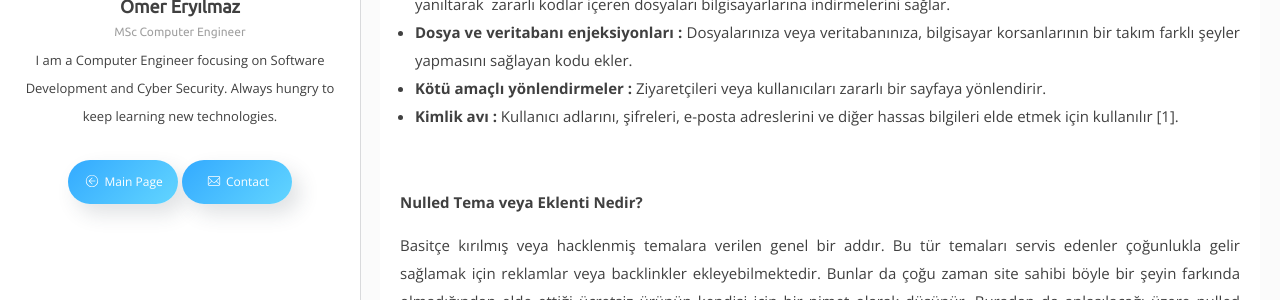
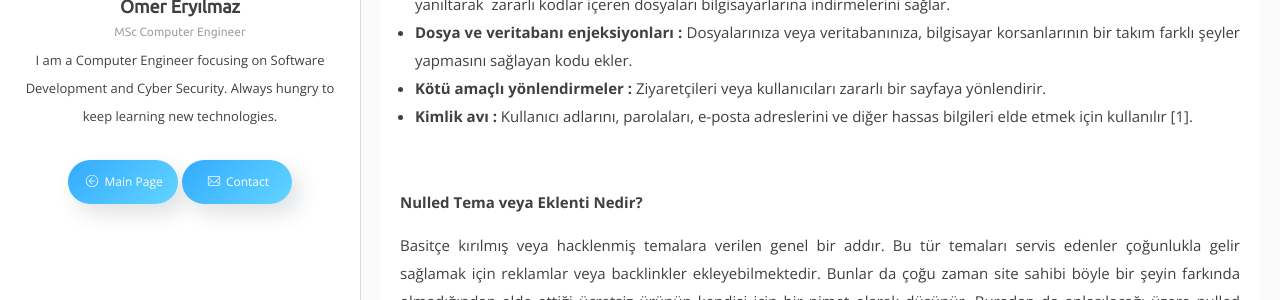
Before and after one commit to omereryilmaz/omereryilmaz.github.io, a Jekyll site: the page built from _posts/2017-02-14-wordpress-zararli-kod-tespiti.md, in a window 1280 px wide and 900 px high, scrolled down 851 px. Shown: the part 154-454 px from the top of the window. Built offline with Jekyll 4.4.1, drawn with Linux system fonts in a browser that asks for light colours; some web fonts are replaced.

Commit message:
some posts fixed

```diff
--- a/_posts/2017-02-14-wordpress-zararli-kod-tespiti.md
+++ b/_posts/2017-02-14-wordpress-zararli-kod-tespiti.md
@@ -20,7 +20,7 @@ Resmi WordPress temaları ve eklentilerinin yanısıra bu tarz eklenti ve temala
  	<li><strong>Kullanıcının zararlı dosya indirmesini sağlamak :</strong> Bu hackleme yönteminde websitenizi ziyaret eden kullanıcıları yanıltarak  zararlı kodlar içeren dosyaları bilgisayarlarına indirmelerini sağlar.</li>
  	<li><strong>Dosya ve veritabanı enjeksiyonları :</strong> Dosyalarınıza veya veritabanınıza, bilgisayar korsanlarının bir takım farklı şeyler yapmasını sağlayan kodu ekler.</li>
  	<li><strong>Kötü amaçlı yönlendirmeler :</strong> Ziyaretçileri veya kullanıcıları zararlı bir sayfaya yönlendirir.</li>
- 	<li><strong>Kimlik avı :</strong> Kullanıcı adlarını, şifreleri, e-posta adreslerini ve diğer hassas bilgileri elde etmek için kullanılır [1].</li>
+ 	<li><strong>Kimlik avı :</strong> Kullanıcı adlarını, parolaları, e-posta adreslerini ve diğer hassas bilgileri elde etmek için kullanılır [1].</li>
 </ul>
 <br>
 
--- a/_posts/2018-07-27-hello-world-of-jekyll.markdown
+++ b/_posts/2018-07-27-hello-world-of-jekyll.markdown
@@ -18,7 +18,6 @@ Bu yazımla birlikte Jekyll dünyasına adım atmış bulunmaktayım. Beni verit
 <ul>
 <li style="text-align: justify;">Wordpress'den &ccedil;evrilen makaleleri tek tek tekrar d&uuml;zenlemek gerekiyor. Resim kaynak yolları, Wordpress'de eklenti kullarak oluşturulan tablo veya kodlar v.s.&nbsp;</li>
 <li style="text-align: justify;">Yazılarınızdaki en ufak d&uuml;zenlemenizde (&Ouml;rn. nokta koymayı unuttuğunuzda) tekrar build edip tekrar github'a push etmeniz gerekiyor. Build edilmeyen değişiklikler ge&ccedil;ersiz sayılıyor.</li>
-<li style="text-align: justify;">Wordpress veya Blogger gibi teknolojilerde alışılmış yazı yazıp anında yayınlama veya d&uuml;zenleme konforu yerine frontend developer tarzına bırakıyor. Basit bir html edit&ouml;r işinizi kolaylaştırabilir. (&ouml;rn. <a href="https://htmled.it/editoru/ " target="_blank" rel="noopener">htmled.it</a>)</li>
 <li style="text-align: justify;">Frontend demişken, Jekyll saf haldeyken (eklentisiz) Bootstrap'ı ne yazıkki desteklemiyor. Desteklemesi i&ccedil;in ekstra baya ayar yapılması gerekiyor. Hen&uuml;z o işlere girmedim. Belki basit bir yolu da vardır, bulamadım.</li>
 <li style="text-align: justify;">Jekyll, eklentiyle (benim kullandığım temada mevcuttu) blog yazılarınızı kategorilemeye imkan sağlıyor ama ne yazık ki GitHub bunu desteklemiyor. Destekleyen &uuml;cretli hosting firmaları var(mış).&nbsp;</li>
 <li style="text-align: justify;">Jekyll'e ge&ccedil;tiğinizde yazı linklerinizin aynı olmasına dikkat etmeniz, Google başta olmak &uuml;zere diğer arama motorlarındaki yerinizi koruyacaktır.&nbsp;&nbsp;</li>
```
